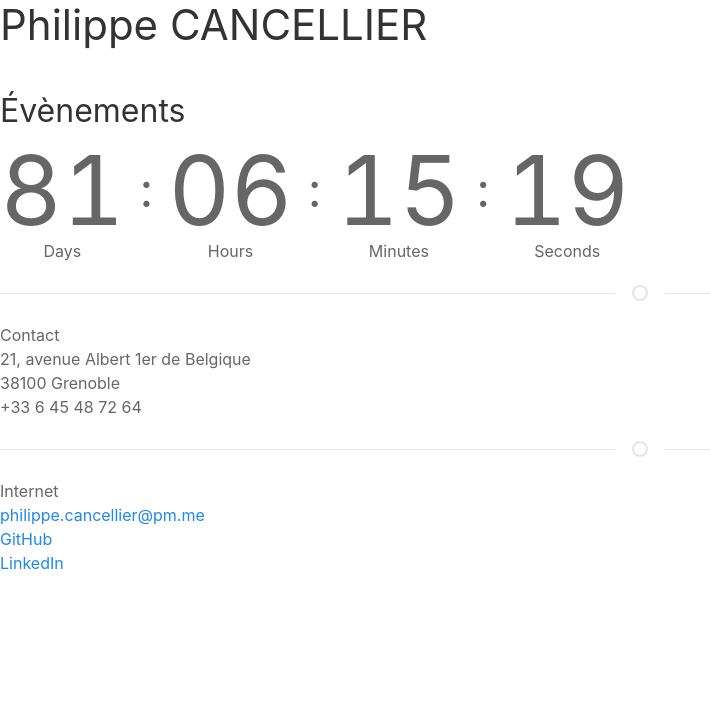
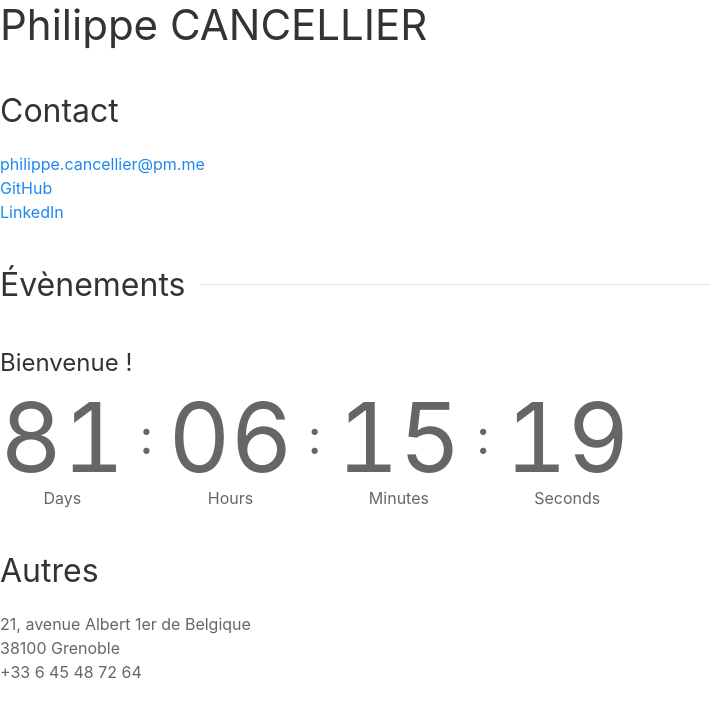
Before and after one commit to PhilippeCancellier/philippecancellier.github.io, a plain HTML site: page index.html in a window 1280 px wide. Shown: the whole page, without its empty margins (0-710 px from the left). Drawn offline with nearby package versions, Linux system fonts and the light colour scheme.

Commit message:
Update index.html

```diff
--- a/index.html
+++ b/index.html
@@ -26,7 +26,14 @@
   <body>
     <div class="container">
       <h1>Philippe CANCELLIER</h1>
-      <h2>Évènements</h2>
+      <h2>Contact</h2>
+      <address>
+        <i class="fas fa-stroopwafel"></i><a href="mailto:philippe.cancellier@pm.me">philippe.cancellier@pm.me</a><br>
+        <i class="fas fa-stroopwafel"></i><a href="https://github.com/PhilippeCancellier">GitHub</a><br>
+        <i class="fas fa-stroopwafel"></i><a href="https://www.linkedin.com/in/philippecancellier">LinkedIn</a>
+      </address>
+      <h2 class="uk-heading-line"><span>Évènements</span></h2>
+      <h3>Bienvenue !</h3>
       <div class="uk-grid-small uk-child-width-auto" uk-grid uk-countdown="date: 2020-06-02T07:00+01:00">
         <div>
           <div class="uk-countdown-number uk-countdown-days"></div>
@@ -48,39 +55,15 @@
           <div class="uk-countdown-label uk-margin-small uk-text-center uk-visible@s">Seconds</div>
         </div>
       </div>
-      <hr class="uk-divider-icon">
-
-      <div class="row">
-        <div class="col-sm-6">
-          <div class="card">
-            <div class="card-header">
-              Contact
-            </div>
-            <div class="card-body">
+      <h2>Autres</h2>
       <address>
         21, avenue Albert 1er de Belgique<br>
         38100 Grenoble<br>
         <i class="fas fa-stroopwafel"></i> +33 6 45 48 72 64
       </address>
-            </div>
-          </div>
-        </div>
-        <hr class="uk-divider-icon">
-        <div class="col-sm-6">
-          <div class="card">
-            <div class="card-header">
-              Internet
-            </div>
-            <div class="card-body">
-              <address>
-                <i class="fas fa-stroopwafel"></i><a href="mailto:philippe.cancellier@pm.me">philippe.cancellier@pm.me</a><br>
-                <i class="fas fa-stroopwafel"></i><a href="https://github.com/PhilippeCancellier">GitHub</a><br>
-                <i class="fas fa-stroopwafel"></i><a href="https://www.linkedin.com/in/philippecancellier">LinkedIn</a>
-              </address>
-            </div>
-          </div>
-        </div>
-      </div>
+
+
+
     </div>
   </body>
 </html>
```
Lines whose indentation alone changed are shown as unchanged.
